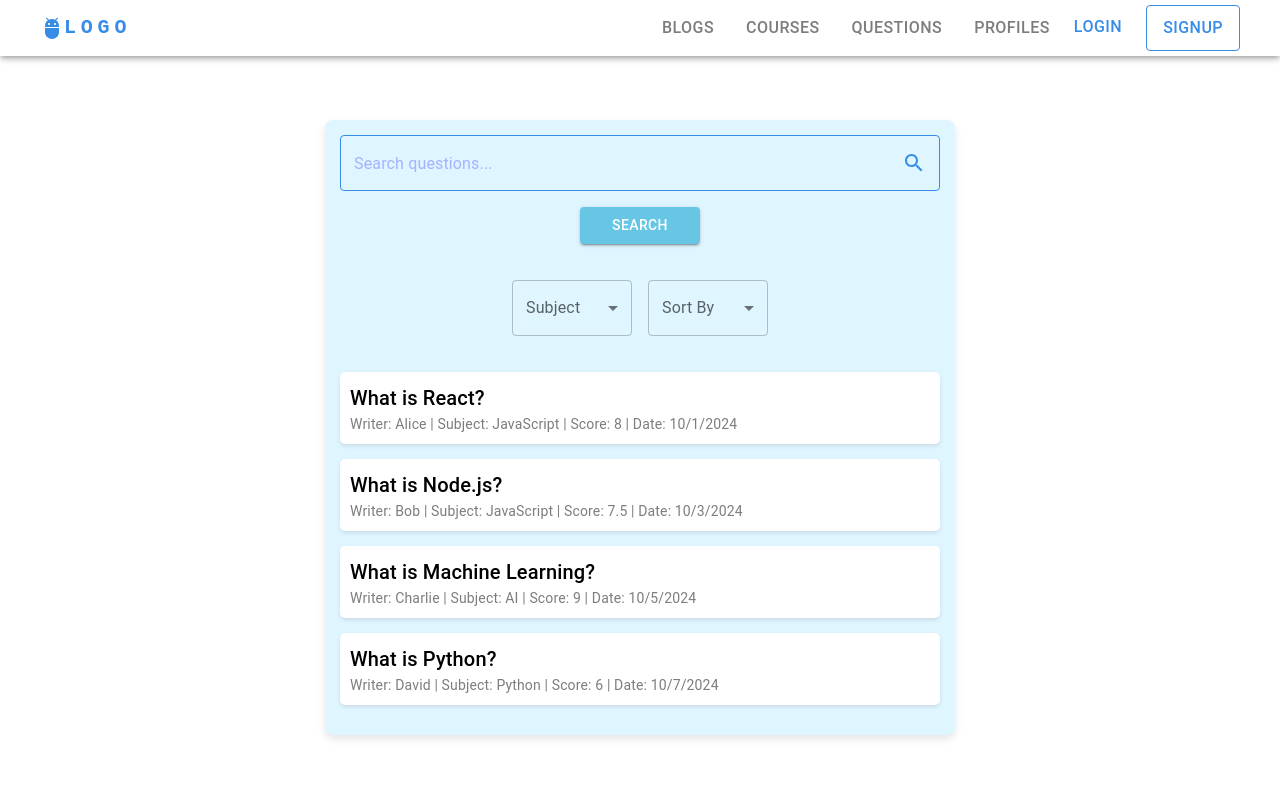
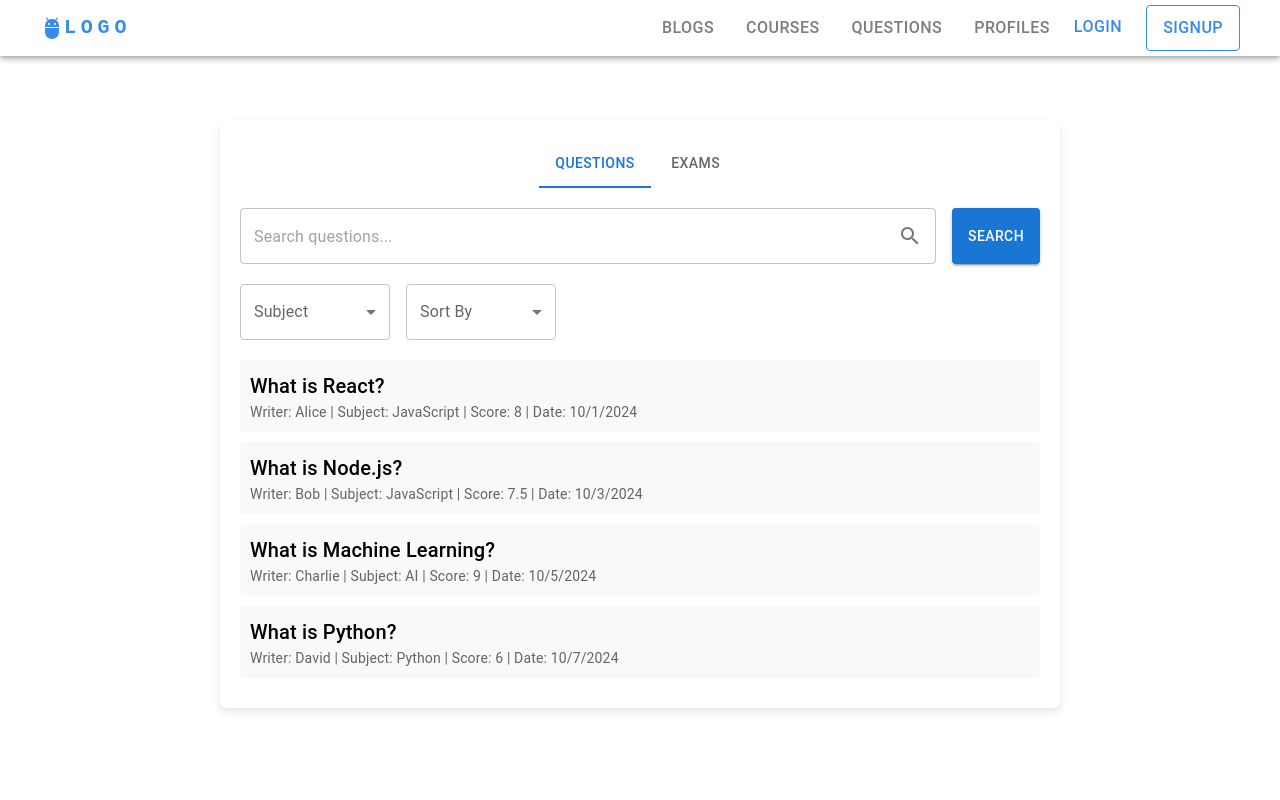
Before and after one commit to SAD-Enjoyers/SAD_Frontend, a React (Vite) app: page /QuestionSearch in a window 1280 px wide. Shown: the top 800 px of the page. Built offline with nearby package versions, Linux system fonts and the light colour scheme.

Commit message:
Added tabbed layout for QuestionSearch component with placeholder for Exams tab

```diff
--- a/src/features/Exams/QuestionSearch/QuestionSearch.jsx
+++ b/src/features/Exams/QuestionSearch/QuestionSearch.jsx
@@ -9,15 +9,18 @@ import {
   FormControl,
   InputLabel,
   Typography,
+  Tabs,
+  Tab,
 } from "@mui/material";
-import SearchIcon from "@mui/icons-material/Search"; // Importing the search icon
+import SearchIcon from "@mui/icons-material/Search";
 import Layout from "../../../common/Layout";
 
 function QuestionSearch() {
   const [searchTerm, setSearchTerm] = useState("");
   const [loading, setLoading] = useState(false);
-  const [selectedSubject, setSelectedSubject] = useState(""); // For filtering
-  const [sortOrder, setSortOrder] = useState(""); // For sorting
+  const [selectedSubject, setSelectedSubject] = useState("");
+  const [sortOrder, setSortOrder] = useState("");
+  const [activeTab, setActiveTab] = useState(0); // 0: Questions, 1: Exams
 
   // Sample questions data for demonstration
   const questions = [
@@ -53,34 +56,26 @@ function QuestionSearch() {
       subject: "Python",
       date: "2024-10-07",
     },
-    // Add more questions as needed
   ];
 
-  const handleSearch = (event) => {
-    setSearchTerm(event.target.value);
-  };
+  const handleSearch = (event) => setSearchTerm(event.target.value);
 
   const handleSearchSubmit = () => {
     setLoading(true);
-    // Add search logic here (e.g., make API call)
-    setTimeout(() => setLoading(false), 1500); // Simulate loading time
+    setTimeout(() => setLoading(false), 1500); // Simulate loading
   };
 
   const handleKeyPress = (event) => {
-    if (event.key === "Enter") {
-      handleSearchSubmit();
-    }
+    if (event.key === "Enter") handleSearchSubmit();
   };
 
-  const handleSubjectChange = (event) => {
-    setSelectedSubject(event.target.value);
-  };
+  const handleSubjectChange = (event) => setSelectedSubject(event.target.value);
 
-  const handleSortChange = (event) => {
-    setSortOrder(event.target.value);
-  };
+  const handleSortChange = (event) => setSortOrder(event.target.value);
 
-  // Filter and sort the questions based on the search term, selected subject, and sorting order
+  const handleTabChange = (event, newValue) => setActiveTab(newValue);
+
+  // Filtered questions
   const filteredQuestions = questions
     .filter(
       (question) =>
@@ -88,61 +83,43 @@ function QuestionSearch() {
         (selectedSubject ? question.subject === selectedSubject : true)
     )
     .sort((a, b) => {
-      if (sortOrder === "date") {
-        return new Date(a.date) - new Date(b.date);
-      }
-      if (sortOrder === "score") {
-        return b.score - a.score;
-      }
-      return 0; // No sorting
+      if (sortOrder === "date") return new Date(a.date) - new Date(b.date);
+      if (sortOrder === "score") return b.score - a.score;
+      return 0;
     });
 
   return (
-    <div>
     <Layout>
       <Box
         sx={{
-            display: "flex",
-            flexDirection: "column",
-            alignItems: "center",
-            justifyContent: "center",
-            gap: 2,
-            backgroundColor: "#DFF5FF", // Lightest blue
-            padding: "15px",
+          width: "100%",
+          maxWidth: "800px",
+          margin: "auto",
+          marginTop: "120px",
+          padding: "20px",
+          backgroundColor: "#fff",
           borderRadius: "8px",
           boxShadow: "0 4px 8px rgba(0, 0, 0, 0.1)",
-            marginTop: "120px", // Adjust this value based on the height of your NavBar
-            width: "100%",
-            maxWidth: "600px", // Restrict maximum width for better layout
-            marginX: "auto", // Center horizontally
         }}
       >
+        <Tabs value={activeTab} onChange={handleTabChange} centered>
+          <Tab label="Questions" />
+          <Tab label="Exams" />
+        </Tabs>
+        {activeTab === 0 && (
+          <Box>
+            <Box sx={{ marginTop: "20px", display: "flex", gap: 2 }}>
               <TextField
                 variant="outlined"
                 placeholder="Search questions..."
                 value={searchTerm}
                 onChange={handleSearch}
-            onKeyDown={handleKeyPress} // Trigger search on Enter key press
-            aria-label="Search questions"
-            sx={{
-              width: "100%",
-              "& .MuiOutlinedInput-root": {
-                color: "#5356FF", // Dark blue for text
-                "& fieldset": {
-                  borderColor: "#378CE7", // Medium blue for border
-                },
-                "&:hover fieldset": {
-                  borderColor: "#5356FF", // Darker blue on hover
-                },
-                "&.Mui-focused fieldset": {
-                  borderColor: "#5356FF", // Dark blue when focused
-                },
-              },
-            }}
+                onKeyDown={handleKeyPress}
+                sx={{ flex: 1 }}
                 InputProps={{
                   endAdornment: (
                     <InputAdornment position="end">
-                  <SearchIcon sx={{ color: "#378CE7" }} />
+                      <SearchIcon />
                     </InputAdornment>
                   ),
                 }}
@@ -150,76 +127,31 @@ function QuestionSearch() {
               <Button
                 variant="contained"
                 onClick={handleSearchSubmit}
-            aria-label="Search"
-            sx={{
-              backgroundColor: "#67C6E3", // Light blue
-              "&:hover": {
-                backgroundColor: "#378CE7", // Darker blue on hover
-              },
-              color: "white",
-              width: "120px", // Fixed width for button
-              height: "100%", // Make button height align with input field
-              display: "flex",
-              alignItems: "center",
-              justifyContent: "center",
-              opacity: loading ? 0.6 : 1, // Show loading state
-            }}
-            disabled={loading} // Disable button while loading
+                disabled={loading}
               >
                 {loading ? "Searching..." : "Search"}
               </Button>
-
-          {/* Filter Section */}
+            </Box>
             <Box sx={{ display: "flex", gap: 2, marginTop: "20px" }}>
-            <FormControl variant="outlined" sx={{ minWidth: 120 }}>
+              <FormControl variant="outlined" sx={{ minWidth: 150 }}>
                 <InputLabel>Subject</InputLabel>
                 <Select
                   value={selectedSubject}
                   onChange={handleSubjectChange}
                   label="Subject"
-                sx={{
-                  "& .MuiOutlinedInput-root": {
-                    color: "#5356FF",
-                    "& fieldset": {
-                      borderColor: "#378CE7",
-                    },
-                    "&:hover fieldset": {
-                      borderColor: "#5356FF",
-                    },
-                    "&.Mui-focused fieldset": {
-                      borderColor: "#5356FF",
-                    },
-                  },
-                }}
                 >
                   <MenuItem value="">All Subjects</MenuItem>
                   <MenuItem value="JavaScript">JavaScript</MenuItem>
                   <MenuItem value="Python">Python</MenuItem>
                   <MenuItem value="AI">AI</MenuItem>
-                {/* Add more subjects as needed */}
                 </Select>
               </FormControl>
-
-            <FormControl variant="outlined" sx={{ minWidth: 120 }}>
+              <FormControl variant="outlined" sx={{ minWidth: 150 }}>
                 <InputLabel>Sort By</InputLabel>
                 <Select
                   value={sortOrder}
                   onChange={handleSortChange}
                   label="Sort By"
-                sx={{
-                  "& .MuiOutlinedInput-root": {
-                    color: "#5356FF",
-                    "& fieldset": {
-                      borderColor: "#378CE7",
-                    },
-                    "&:hover fieldset": {
-                      borderColor: "#5356FF",
-                    },
-                    "&.Mui-focused fieldset": {
-                      borderColor: "#5356FF",
-                    },
-                  },
-                }}
                 >
                   <MenuItem value="">None</MenuItem>
                   <MenuItem value="date">Date</MenuItem>
@@ -227,22 +159,19 @@ function QuestionSearch() {
                 </Select>
               </FormControl>
             </Box>
-
-          {/* Display filtered and sorted questions */}
-          <Box sx={{ marginTop: "20px", width: "100%" }}>
+            <Box sx={{ marginTop: "20px" }}>
               {filteredQuestions.map((question) => (
                 <Box
                   key={question.id}
                   sx={{
-                  marginBottom: "15px",
+                    marginBottom: "10px",
                     padding: "10px",
-                  backgroundColor: "#fff",
-                  borderRadius: "5px",
-                  boxShadow: "0 2px 4px rgba(0, 0, 0, 0.1)",
+                    background: "#f9f9f9",
+                    borderRadius: "4px",
                   }}
                 >
                   <Typography variant="h6">{question.name}</Typography>
-                <Typography variant="body2" sx={{ color: "#7D7D7D" }}>
+                  <Typography variant="body2" color="textSecondary">
                     Writer: {question.writer} | Subject: {question.subject} |
                     Score: {question.score} | Date:{" "}
                     {new Date(question.date).toLocaleDateString()}
@@ -251,8 +180,16 @@ function QuestionSearch() {
               ))}
             </Box>
           </Box>
+        )}
+        {activeTab === 1 && (
+          <Box sx={{ marginTop: "20px", textAlign: "center" }}>
+            <Typography variant="h5" color="textSecondary">
+              Exams section is under development.
+            </Typography>
+          </Box>
+        )}
+      </Box>
     </Layout>
-    </div>
   );
 }
 
```
Lines whose indentation alone changed are shown as unchanged.
